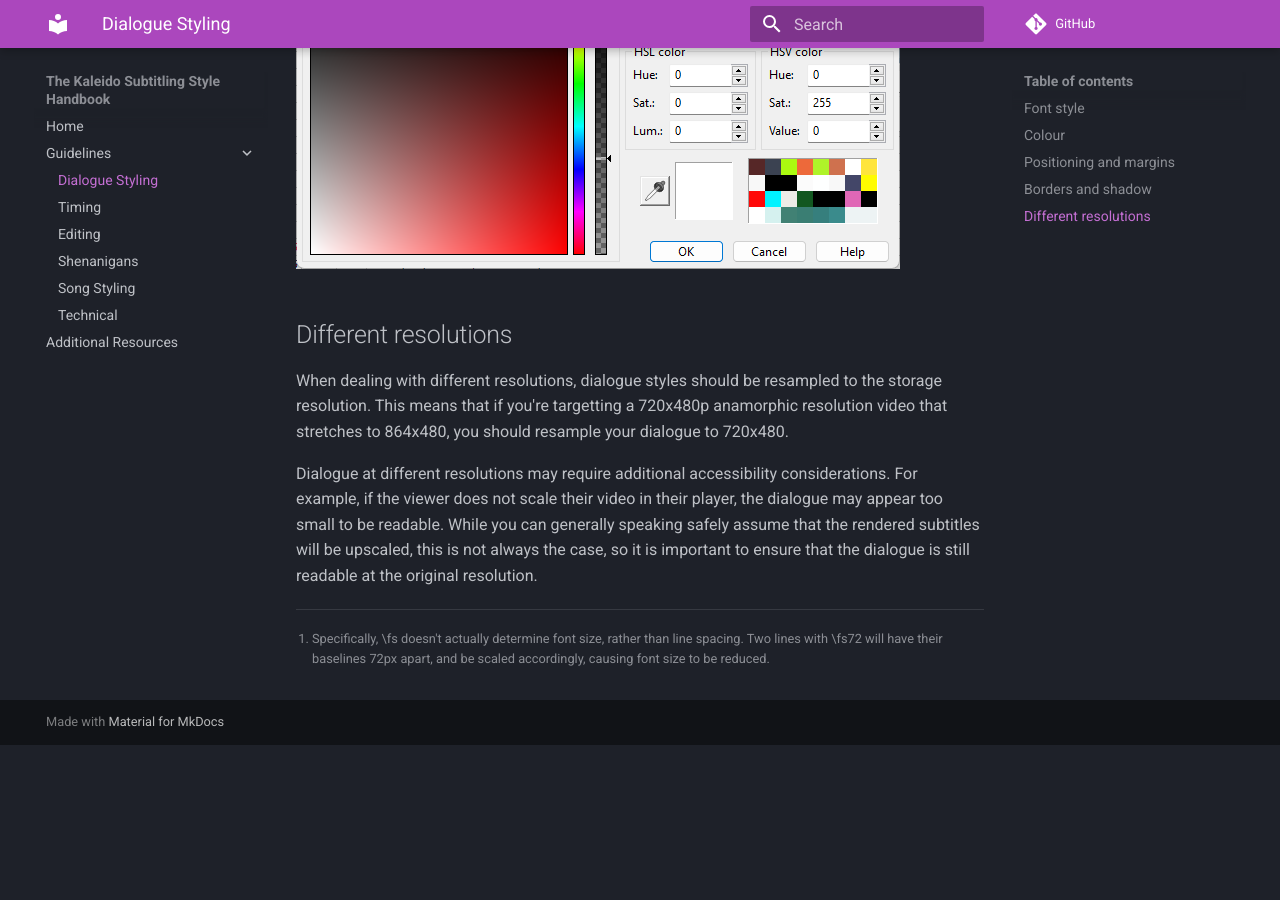
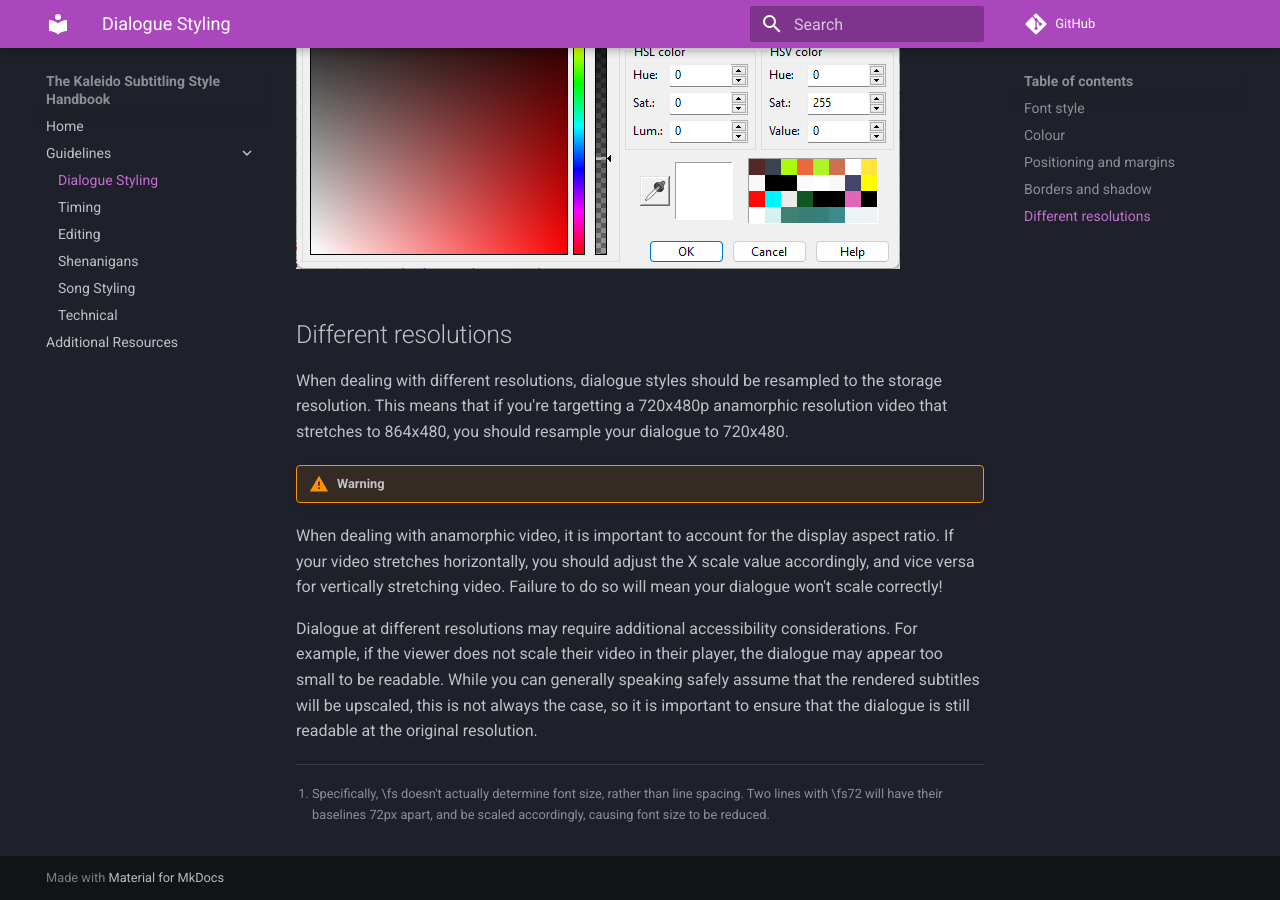
Before and after one commit to Kaleido-subs/style-guide, an MkDocs documentation site: the page built from docs/guidelines/styling/dialogue_styling.md, in a window 1280 px wide and 900 px high, scrolled down 5942 px. Built offline with MkDocs 1.6.1 and Material for MkDocs 9.7.7, drawn with Linux system fonts in a browser that asks for light colours; comment, search, counter and statistics services are not loaded; before the commit the page ends 6687 px from its top, so only the background shows below that.

Commit message:
Add warning about anamorphic resolutions and scaling

```diff
--- a/docs/guidelines/styling/dialogue_styling.md
+++ b/docs/guidelines/styling/dialogue_styling.md
@@ -270,6 +270,14 @@ This means that if you're targetting a 720x480p anamorphic resolution video
 that stretches to 864x480,
 you should resample your dialogue to 720x480.
 
+!!! warning
+   When dealing with anamorphic video,
+   it is important to account for the display aspect ratio.
+   If your video stretches horizontally,
+   you should adjust the X scale value accordingly,
+   and vice versa for vertically stretching video.
+   Failure to do so will mean your dialogue won't scale correctly!
+
 Dialogue at different resolutions may require additional accessibility considerations.
 For example,
 if the viewer does not scale their video in their player,
```
